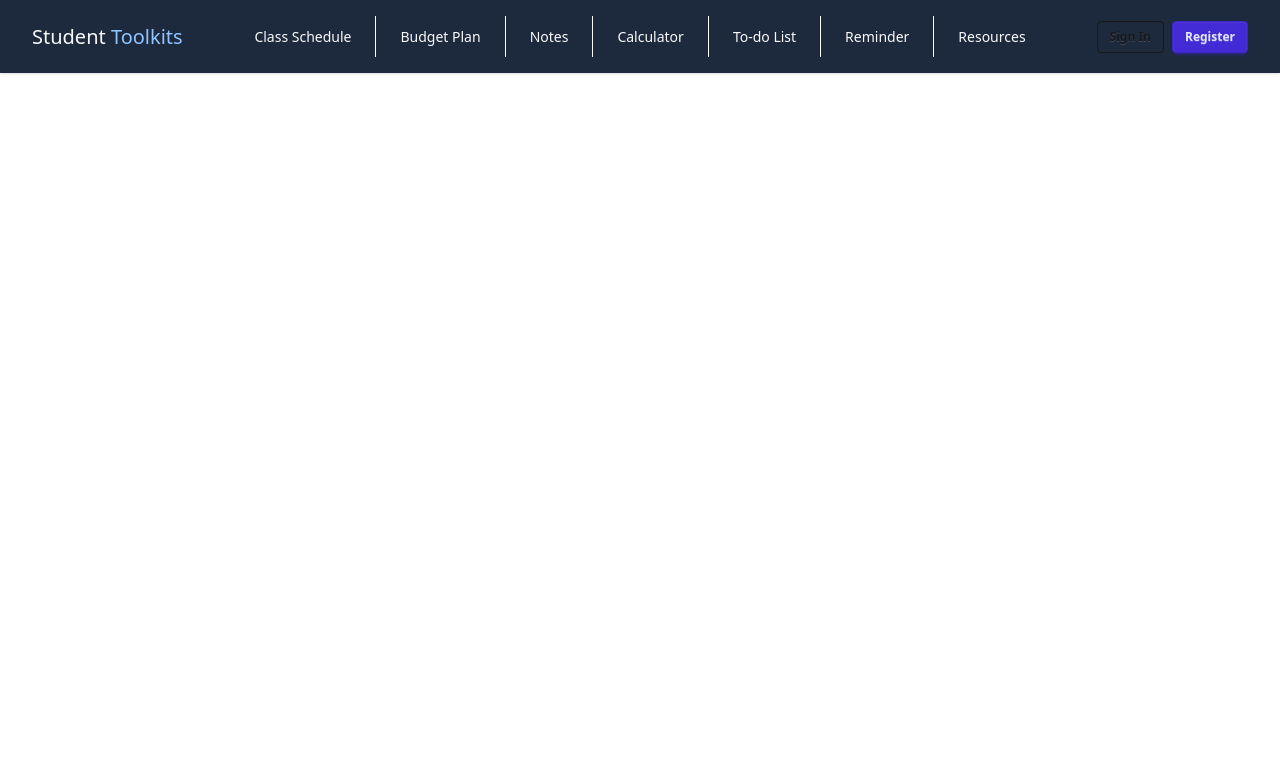
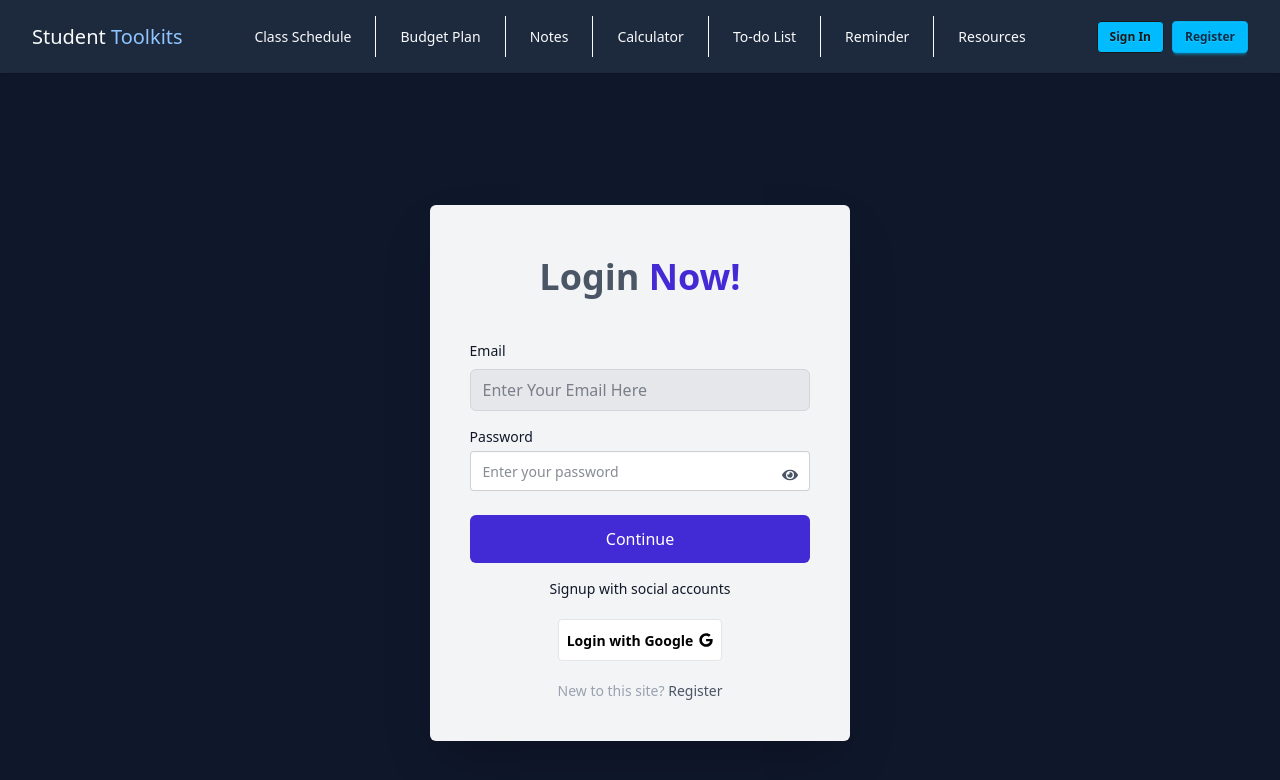
Before and after one commit to Afroza-Nipa13/my-student-tracker-app, a React (Vite) app: page /signIn in a window 1280 px wide. Shown: the top 780 px of the page. Built offline with nearby package versions, Linux system fonts and the light colour scheme; no server answers.

Commit message:
added register form functionality

```diff
--- a/package.json
+++ b/package.json
@@ -11,8 +11,10 @@
   },
   "dependencies": {
     "@tailwindcss/vite": "^4.1.12",
+    "axios": "^1.11.0",
     "daisyui": "^5.0.54",
     "firebase": "^12.2.1",
+    "mongodb": "^6.19.0",
     "react": "^19.1.1",
     "react-dom": "^19.1.1",
     "react-hook-form": "^7.62.0",
--- a/src/Authentication/Register.jsx
+++ b/src/Authentication/Register.jsx
@@ -3,24 +3,75 @@ import useAuth from '../hooks/useAuth';
 import { useForm } from 'react-hook-form';
 import { FaEye, FaEyeSlash } from 'react-icons/fa';
 import SocialLogin from './SocialLogin';
-import { Link } from 'react-router';
+import { Link, useNavigate } from 'react-router';
+import axios from 'axios';
+import useAxios from '../hooks/useAxios';
+import Swal from 'sweetalert2';
 
 const Register = () => {
-    const {createUser, updateUser}=useAuth()
-    const {register,handleSubmit,formState:{errors}}=useForm()
+  const { createUser, updateProfile } = useAuth()
+ const { register, handleSubmit, formState: { errors }, reset } = useForm();
   const [profilePic, setProfilePic] = useState('')
   const [showPassword, setShowPassword] = useState(false);
+  const axiosPublic = useAxios()
+  const navigate=useNavigate()
 
   const togglePasswordVisibility = () => {
     setShowPassword(prev => !prev)
   }
 
-     const handleImageUpload=async(e)=>{
+  const handleImageUpload = async (e) => {
+    const image = e.target.files[0]
+    const formData = new FormData()
+    formData.append('image', image)
 
+    // image upload
+    const imageUrl = `https://api.imgbb.com/1/upload?key=${import.meta.env.VITE_ImgBB_Api_Key}`
+    const res = await axios.post(imageUrl, formData)
+    setProfilePic(res.data.data.url)
   }
-    const onSubmit=async(data)=>{
+  const onSubmit = async (data) => {
+  try {
+    const result = await createUser(data.email, data.password);
+    const createdUser = result.user;
+    console.log(createdUser)
 
+
+    // saving in axiosPublic
+    await axiosPublic.post("/users", {
+      name: data.name,
+      email: data.email,
+      image: profilePic || ""
+    });
+
+    await updateProfile({
+      displayName: data.name,
+      photoURL: profilePic || ""
+    });
+
+
+
+    Swal.fire({
+      title: "Registration Successful!",
+      text: "Your account has been created successfully.",
+      icon: "success",
+      confirmButtonColor: "#3085d6",
+      confirmButtonText: "Go to Home"
+    }).then(() => {
+      reset();
+      navigate("/");
+    });
+
+  } catch (err) {
+    Swal.fire({
+      title: "Oops!",
+      text: err.message || "Something went wrong. Please try again.",
+      icon: "error",
+      confirmButtonColor: "#d33"
+    });
   }
+};
+
   return (
     <div className='flex justify-center items-center min-h-screen '>
 
@@ -145,10 +196,10 @@ const Register = () => {
         <p className='px-6 text-sm text-center text-gray-400'>
           Already have an account?{' '}
           <Link
-            to='/login'
+            to='/signIn'
             className='hover:underline hover:text-[#851143] text-gray-600'
           >
-            Login
+            Sign In
           </Link>
 
         </p>
--- a/src/Authentication/SignIn.jsx
+++ b/src/Authentication/SignIn.jsx
@@ -1,10 +1,126 @@
-import React from 'react';
+import React, { useState } from 'react';
+import SocialLogin from './SocialLogin';
+import { Link } from 'react-router';
+import { FaEye, FaEyeSlash } from 'react-icons/fa';
+import useAuth from '../hooks/useAuth';
+import { useForm } from 'react-hook-form';
 
 const SignIn = () => {
+      const {signInUser, updateUser}=useAuth()
+    const {register,handleSubmit,formState:{errors}}=useForm()
+     const [profilePic, setProfilePic] = useState('')
+     const [showPassword, setShowPassword] = useState(false);
+
+   const togglePasswordVisibility = () => {
+    setShowPassword(prev => !prev)
+  }
+
+
+    const onSubmit=async(data)=>{
+
+    }
     return (
-        <div>
+        <div className='flex justify-center items-center min-h-screen '>
 
-        </div>
+              <div className='flex flex-col max-w-md p-6 rounded-md sm:p-10 shadow-2xl bg-gray-100 text-gray-900'>
+                <div className='mb-8 text-center'>
+                  <p className='text-sm text-gray-400'> </p>
+                  <h1 className='my-3 text-4xl text-primary font-bold'><span className='text-gray-600'> Login</span> Now!</h1>
+
+                </div>
+                <form
+                  onSubmit={handleSubmit(onSubmit)}
+                  noValidate=''
+                  action=''
+                  className='space-y-6 ng-untouched ng-pristine ng-valid'
+                >
+                  <div className='space-y-4'>
+
+                    <div>
+                      <label htmlFor='email' className='block mb-2 text-sm'>
+                        Email
+                      </label>
+                      <input
+                        type='email'
+                        {...register('email', { required: true })}
+                        name='email'
+                        id='email'
+                        placeholder='Enter Your Email Here'
+                        className='w-full px-3 py-2 border rounded-md border-gray-300 focus:outline-blue-300 bg-gray-200 text-gray-900'
+                        data-temp-mail-org='0'
+                      />
+
+                      {errors.email?.type === 'required' && <span className='text-red-600'>Email is required..</span>}
+                    </div>
+
+
+
+                    <div className="relative">
+                      <label className="block text-sm font-medium mb-1">Password</label>
+                      <input
+                        type={showPassword ? "text" : "password"}
+                        {...register("password", {
+                          required: "Password is required",
+                          minLength: {
+                            value: 6,
+                            message: "Password must be at least 6 characters"
+                          },
+                          pattern: {
+                            value: /^(?=.*[a-z])(?=.*[A-Z]).{6,}$/,
+                            message: "Password must include uppercase and lowercase letters"
+                          }
+                        })}
+                        className="input input-bordered w-full pr-10"
+                        placeholder="Enter your password"
+                      />
+                      {/* Eye icon */}
+                      <span
+                        onClick={togglePasswordVisibility}
+                        className="absolute top-10 right-3 cursor-pointer text-gray-600"
+                      >
+                        {showPassword ? <FaEyeSlash /> : <FaEye />}
+                      </span>
+
+                      {errors.password && (
+                        <p className="text-red-500 text-sm mt-1">{errors.password.message}</p>
+                      )}
+
+                    </div>
+                  </div>
+
+                  <div>
+                    <button
+                      type='submit'
+                      className='bg-primary w-full rounded-md py-3 text-white cursor-pointer'
+                    >Continue</button>
+                  </div>
+                </form>
+                <div className='flex items-center pt-4 space-x-1'>
+                  <div className='flex-1 h-px sm:w-16 dark:bg-gray-700'></div>
+                  <p className='px-3 text-sm dark:text-gray-400'>
+                    Signup with social accounts
+                  </p>
+                  <div className='flex-1 h-px sm:w-16 dark:bg-gray-700'></div>
+                </div>
+                <div
+
+                  className='flex justify-center items-center space-x-2 m-3 p-2 cursor-pointer'
+                >
+                  <SocialLogin></SocialLogin>
+                </div>
+                <p className='px-6 text-sm text-center text-gray-400'>
+                  New to this site?{' '}
+                  <Link
+                    to='/register'
+                    className='hover:underline hover:text-[#851143] text-gray-600'
+                  >
+                    Register
+                  </Link>
+
+                </p>
+              </div>
+            </div>
+
     );
 };
 
--- a/src/Authentication/SocialLogin.jsx
+++ b/src/Authentication/SocialLogin.jsx
@@ -1,10 +1,27 @@
 import React from 'react';
 import { FaGoogle } from 'react-icons/fa';
+import useAuth from '../hooks/useAuth';
+import { useLocation, useNavigate } from 'react-router';
 
 const SocialLogin = () => {
+    const {signInWithGoogle}= useAuth()
+    const location = useLocation()
+    const navigate = useNavigate()
+    const from = location.state?.form ||  "/"
+    const handleSocialLogin=()=>{
+         signInWithGoogle() .then(async (result) => {
+                const user = result.user;
+                console.log(result.user);
+
+                navigate(from);
+            })
+            .catch(error => {
+                console.error(error);
+            })
+    }
     return (
-        <div className='flex flex-col'>
-           <button className='btn btn-wide'>Login with Google <FaGoogle></FaGoogle></button>
+        <div className='text-center'>
+           <button onClick={handleSocialLogin} className='btn bg-white text-black border-[#e5e5e5] w-full px-2 py-5'>Login with Google <FaGoogle></FaGoogle></button>
         </div>
     );
 };
--- /dev/null
+++ b/src/hooks/useAxios.js
@@ -0,0 +1,13 @@
+import axios from "axios";
+// http://localhost:5000
+//
+const axiosInstance = axios.create({
+    baseURL: `http://localhost:5000`,
+    withCredentials:true
+})
+
+const useAxios = () => {
+    return axiosInstance;
+};
+
+export default useAxios;
--- /dev/null
+++ b/src/hooks/useAxiosSecure.js
@@ -0,0 +1,15 @@
+import axios from 'axios';
+import React from 'react';
+// http://localhost:5000
+//
+const axiosSecure = axios.create({
+  baseURL: 'http://localhost:5000',
+  withCredentials:true
+
+});
+
+const useAxiosSecure = () => {
+    return axiosSecure;
+};
+
+export default useAxiosSecure;
--- a/src/pages/navbar/Navbar.jsx
+++ b/src/pages/navbar/Navbar.jsx
@@ -84,17 +84,17 @@ const Navbar = () => {
       {/* Right Section */}
       <div className="navbar-end gap-2">
         {!user ? (
-          // যদি user না থাকে → Sign In & Register দেখাও
+
           <>
-            <NavLink to="/signIn" className="btn btn-outline btn-sm">
+            <NavLink to="/signIn" className="btn btn-outline bg-sky-400 btn-sm">
               Sign In
             </NavLink>
-            <NavLink to="/register" className="btn btn-primary btn-sm">
+            <NavLink to="/register" className="btn btn-info btn-sm">
               Register
             </NavLink>
           </>
         ) : (
-          // যদি user থাকে → Photo & Log Out
+
           <>
             <div className="dropdown dropdown-hover dropdown-end">
               <div tabIndex={0} role="button" className="btn-circle avatar">
```
Also changed, not shown: 1 other file (tests, documents, lock files or other folders). Lines whose indentation alone changed are shown as unchanged.
